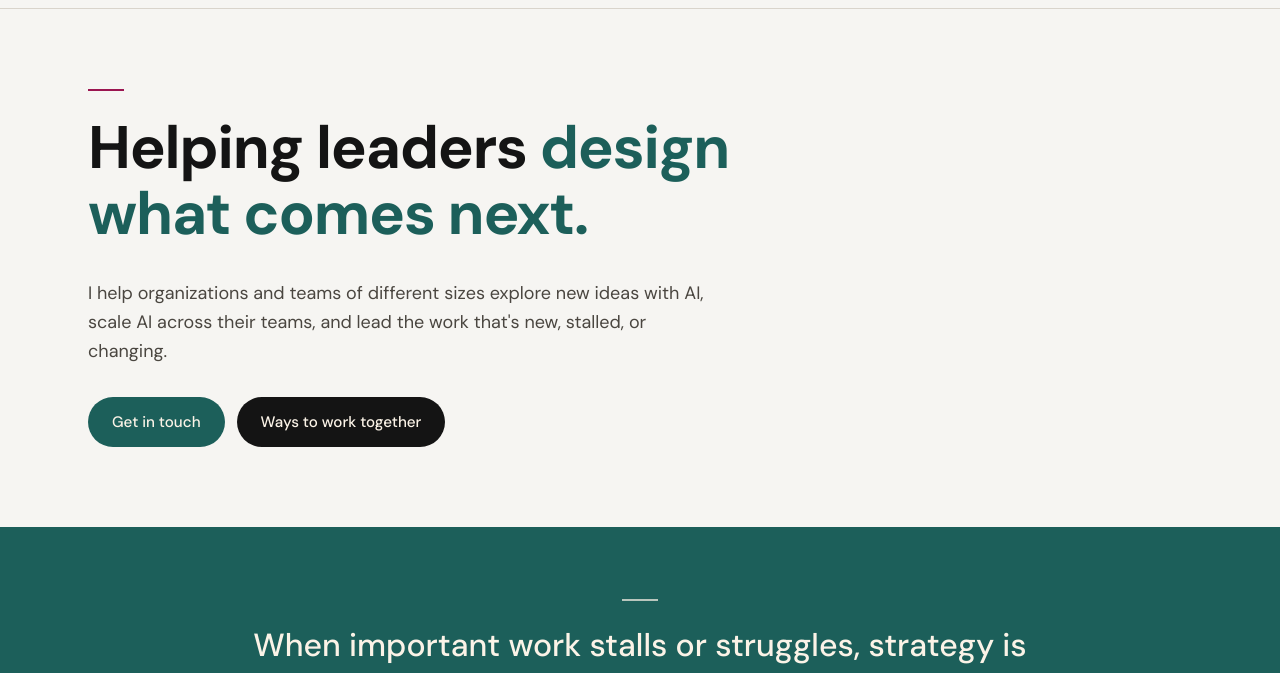
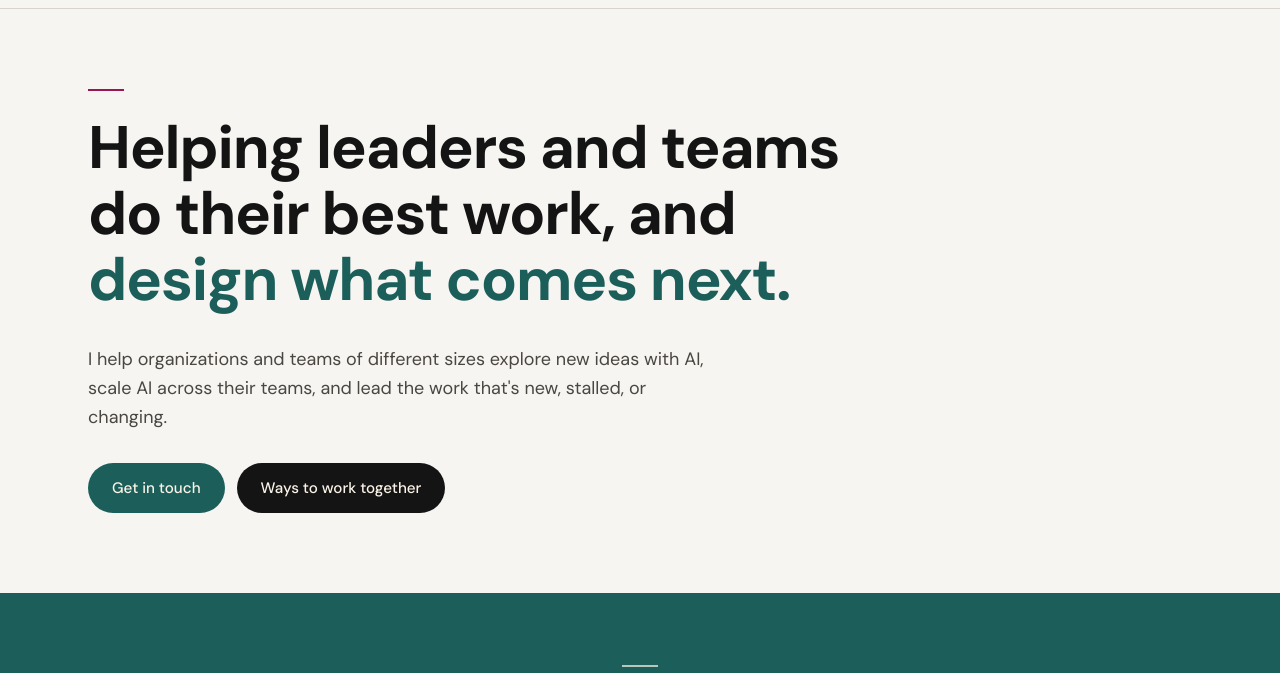
Before and after one commit to amandahouse03-wq/amanda-house-consulting, a plain HTML site: page site/index.html in a window 1280 px wide. Shown: the part 56-729 px from the top of the page. Drawn offline with Linux system fonts and the light colour scheme; a script that the page names is missing.

Commit message:
Update hero headline and share image
Co-Authored-By: Claude Sonnet 5.5 <noreply@anthropic.com>
Claude-Session: https://claude.ai/code/session_01WGtPTXjqGLkBgWek9JNFY7

```diff
--- a/site/index.html
+++ b/site/index.html
@@ -44,7 +44,7 @@
 <main>
   <section class="hero wrap">
     <span class="rule"></span>
-    <h1>Helping leaders <span class="teal">design what comes next.</span></h1>
+    <h1>Helping leaders and teams do their best work, and <span class="teal">design what comes next.</span></h1>
     <p class="lede">I help organizations and teams of different sizes explore new ideas with AI, scale AI across their teams, and lead the work that's new, stalled, or changing.</p>
     <div class="cta-row">
       <a class="btn btn-primary" href="#contact">Get in touch</a>
--- a/site/styles.css
+++ b/site/styles.css
@@ -40,7 +40,7 @@ p{margin:0}
 
 /* hero */
 .hero{padding-top:5rem;padding-bottom:5rem}
-.hero h1{max-width:46rem}
+.hero h1{max-width:52rem}
 .lede{margin-top:2rem;max-width:40rem;font-size:1.125rem;color:var(--muted)}
 .cta-row{display:flex;flex-wrap:wrap;gap:.75rem;margin-top:2rem}
 
```
Also changed, not shown: src/index.html (+1 -1 lines), site/og.png.
